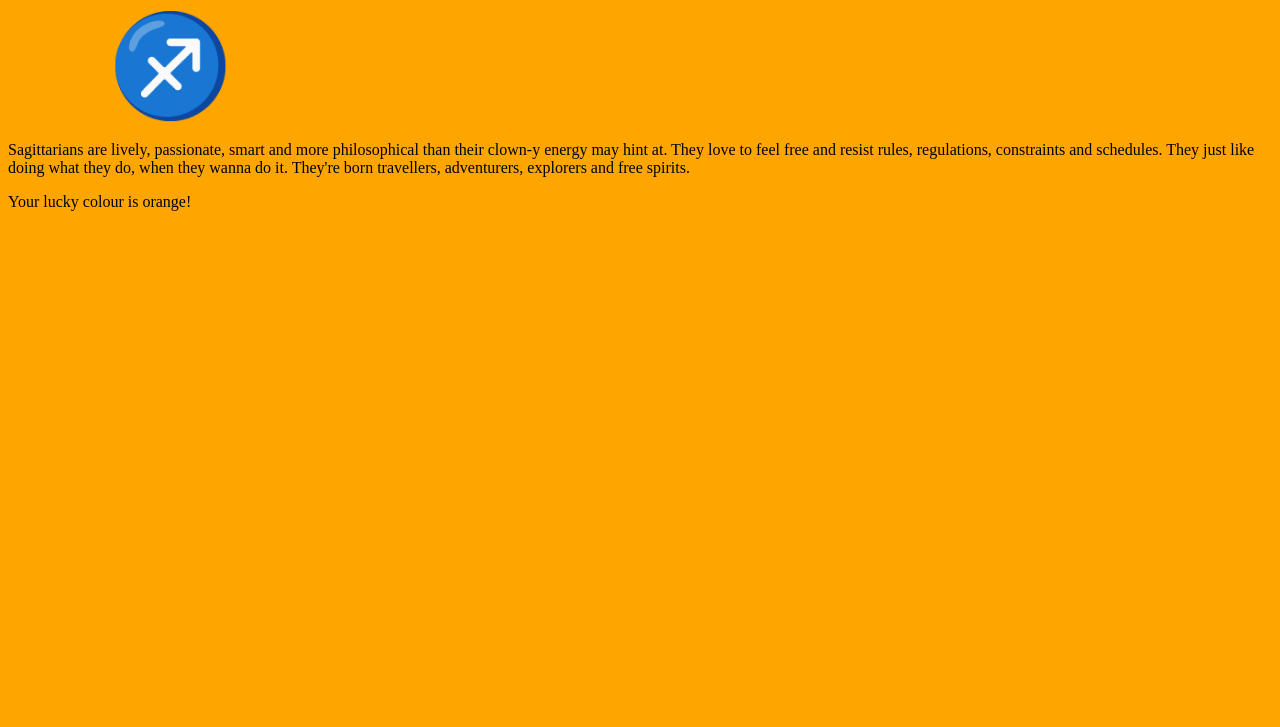
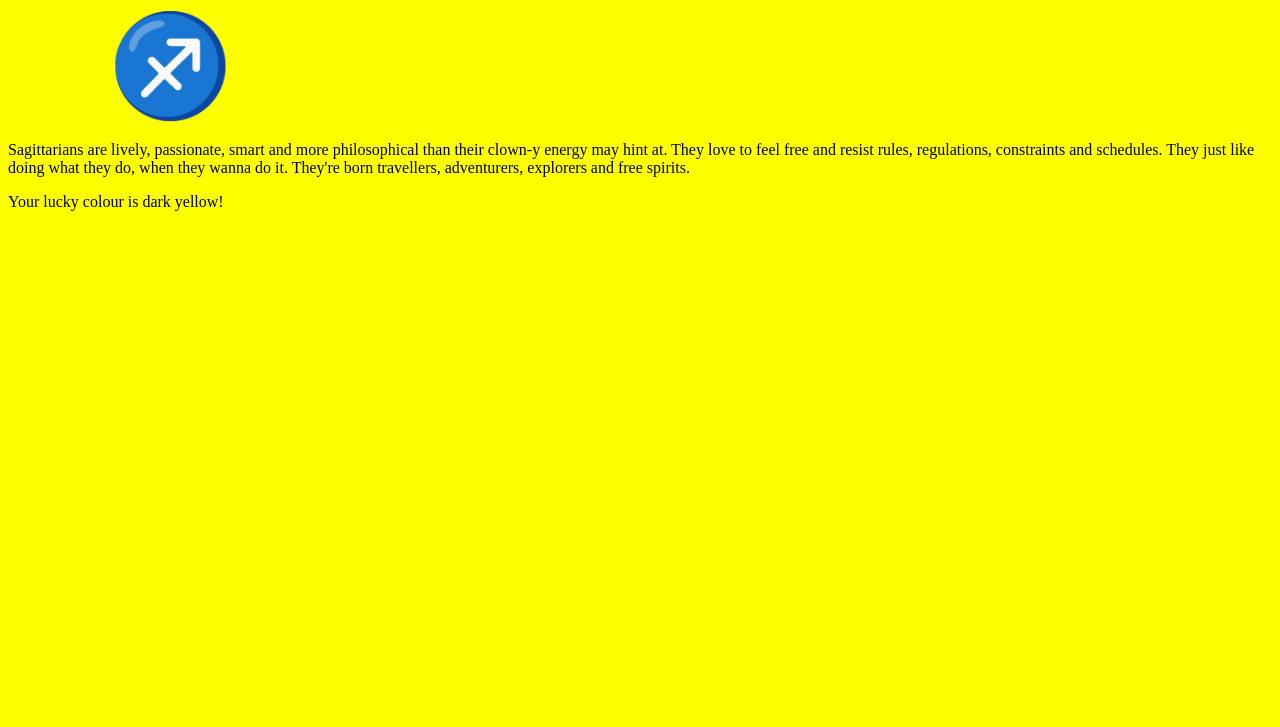
Before and after one commit to hailmisstech/MYZODIAC, a plain HTML site: page saqittarius.html in a window 1280 px wide. Shown: the part 73-800 px from the top of the page. Drawn offline with Linux system fonts and the light colour scheme.

Commit message:
Update saqittarius.html

```diff
--- a/saqittarius.html
+++ b/saqittarius.html
@@ -19,14 +19,14 @@
   }
 
 </style>
-<body bgcolor="orange">
+<body bgcolor="yellow">
 <h1>Sagittarius</h1>
 <div>♐</div>
 <br>
 <p>
   Sagittarians are lively, passionate, smart and more philosophical than their clown-y energy may hint at. They love to feel free and resist rules, regulations, constraints and schedules. They just like doing what they do, when they wanna do it. They're born travellers, adventurers, explorers and free spirits.
 </p>
-Your lucky colour is orange!
+Your lucky colour is dark yellow!
 </body>
 
 </html>
```
